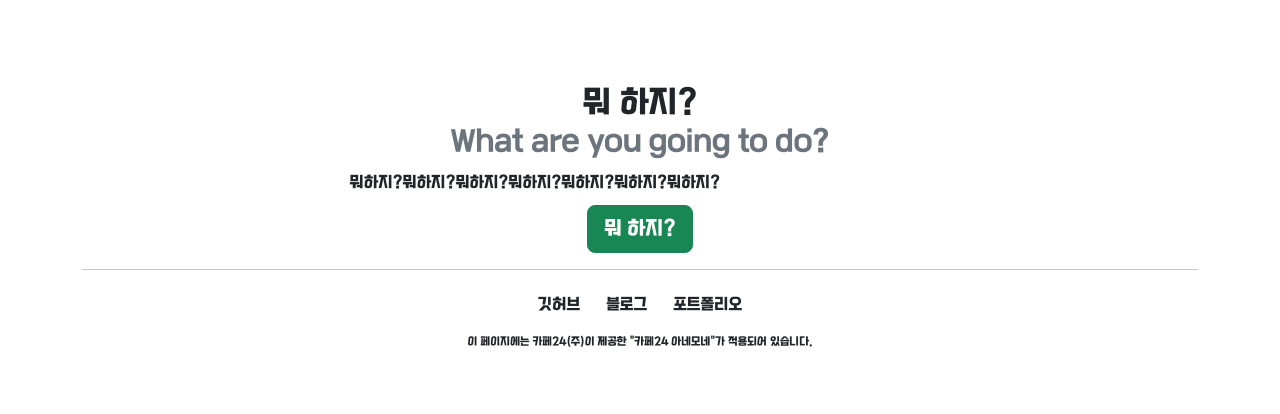
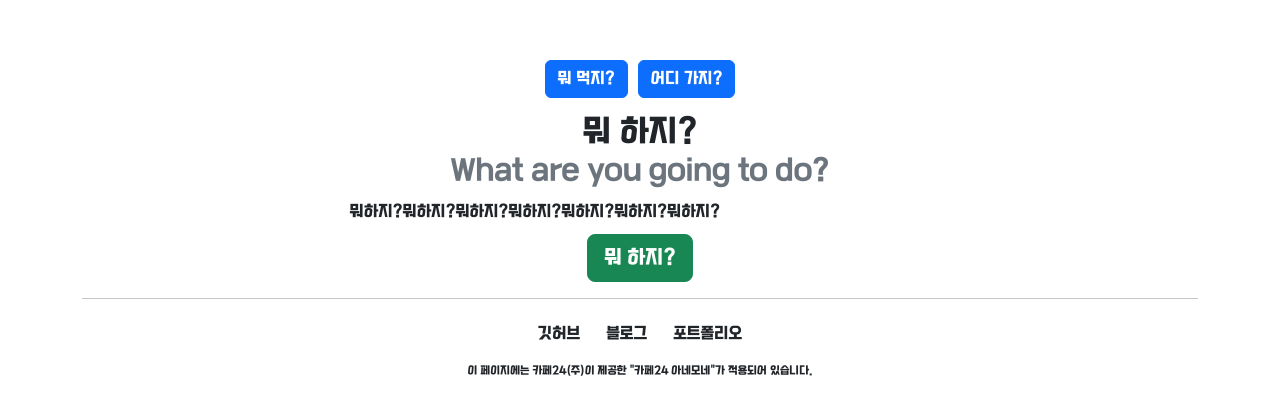
Before and after one commit to MyeongjunPark/RandomSelector, a React (Create React App) app: page / in a window 1280 px wide. Shown: the part 178-592 px from the top of the page. Built offline with nearby package versions, Linux system fonts and the light colour scheme.

Commit message:
href btn

```diff
--- a/src/components/Home.js
+++ b/src/components/Home.js
@@ -6,11 +6,21 @@ const Copyright = styled.div`
   font-size: 11px;
   margin: 10px;
 `;
+const TabMenu = styled.a`
+  margin: 5px;
+  margin-bottom: 15px;
+`;
 
 function Home() {
   return (
     <div style={{ fontFamily: "anamone" }} className="jumbotron d-flex align-items-center min-vh-100">
       <div className="container text-center">
+        <TabMenu style={{ color: "#fff" }} className="btn btn-primary" href="https://myeongjunpark.github.io/RandomFood/">
+          뭐 먹지?
+        </TabMenu>
+        <TabMenu onClick={() => alert(`'어디 가지?'는 현재 개발중입니다. 감사합니다!`)} style={{ color: "#fff" }} className="btn btn-primary">
+          어디 가지?
+        </TabMenu>
         <h2>
           뭐 하지?
           <br />
--- a/src/components/Random.js
+++ b/src/components/Random.js
@@ -4,7 +4,7 @@ import Loading from "./Loading";
 import "../css/fadein.css";
 import { Link } from "react-router-dom";
 const FoodName = styled.span`
-  font-size: 72px;
+  font-size: 60px;
   font-family: "anamone";
 `;
 const RefreshBtn = styled.button`
```
